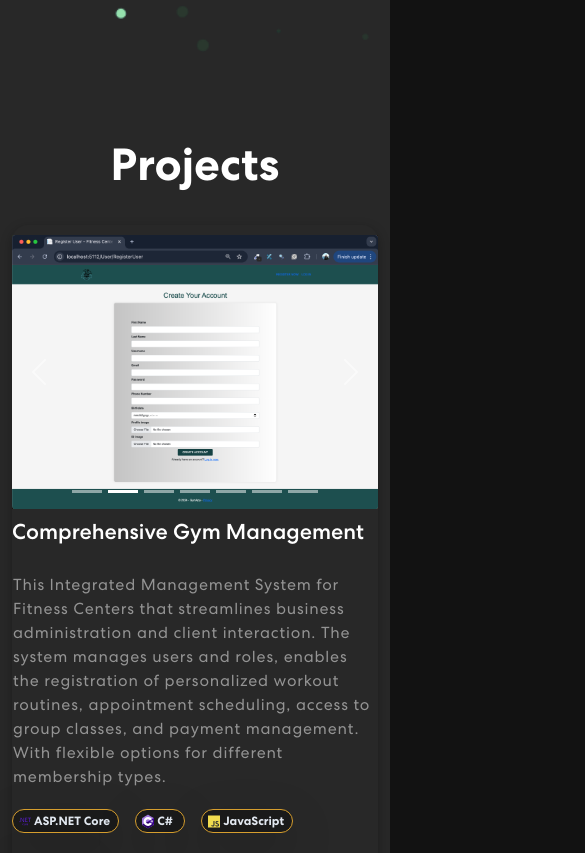
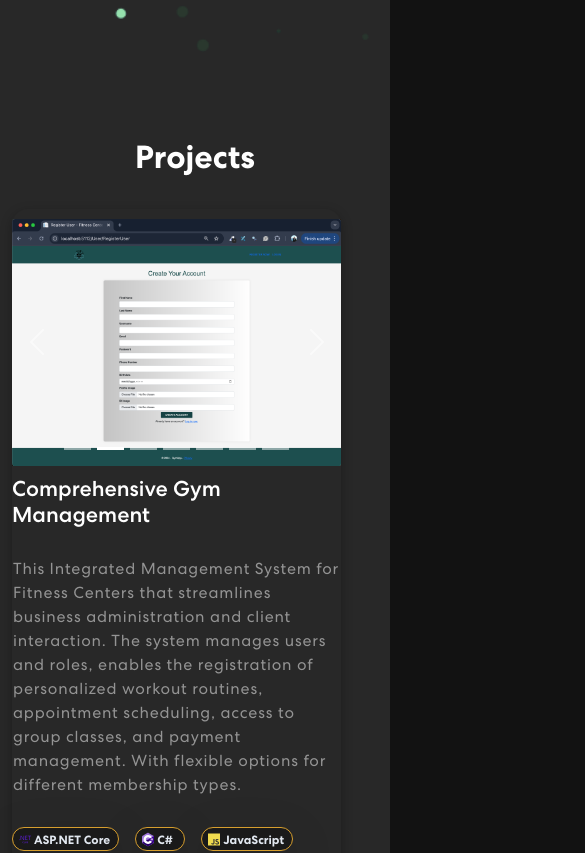
Before and after one commit to jjimenezg19/johan_portafolio, a React (Create React App) app: page / in a window 390 px wide. Shown: the part 1280-2133 px from the top of the page, 585 px wide, since content can reach past the window. Built offline with nearby package versions, Linux system fonts and the light colour scheme.

Commit message:
adding responsive

```diff
--- a/src/App.css
+++ b/src/App.css
@@ -916,3 +916,59 @@ svg {
   line-height: 1.6;
   text-align: left;
 }
+
+/************ Media Queries ************/
+@media (max-width: 768px) {
+  /* Ajustes para pantallas pequeñas */
+
+  .skill h2,
+  .project h2 {
+    /* Títulos */
+    font-size: 32px; /* Tamaño de fuente más pequeño */
+  }
+
+  .skill p,
+  .project p {
+    /* Textos */
+    font-size: 16px; /* Tamaño de fuente más pequeño */
+    margin: 10px 0; /* Espaciado reducido */
+  }
+
+  .skill-slider {
+    /* Contenedor del slider */
+    flex-direction: column; /* Cambiar a columna */
+    align-items: center; /* Centrar contenido */
+    padding: 0 10px; /* Espaciado horizontal */
+  }
+
+  .skill-slider .item {
+    /* Elementos dentro del slider */
+    width: 100%; /* Asegura que los elementos ocupen el 100% */
+    margin-bottom: 20px; /* Espacio entre items */
+  }
+
+  .skill-slider .item img {
+    /* Imágenes de habilidades */
+    width: 60px; /* Reducir el tamaño de las imágenes */
+    height: 60px;
+  }
+
+  .background-image-left {
+    /* Fondo adicional para skills */
+    width: 100%; /* Cambiar a ancho completo */
+    top: 0; /* Ajustar la posición */
+    z-index: -4; /* Asegurarse de que esté detrás del contenido */
+  }
+
+  .project .row {
+    /* Contenedor de proyectos */
+    flex-direction: column; /* Cambiar a columna */
+    align-items: center; /* Centrar contenido */
+  }
+
+  .project-card {
+    /* Tarjetas de proyecto */
+    width: 90%; /* Ancho más pequeño para tarjetas */
+    margin-bottom: 20px; /* Espacio entre tarjetas */
+  }
+}
```
